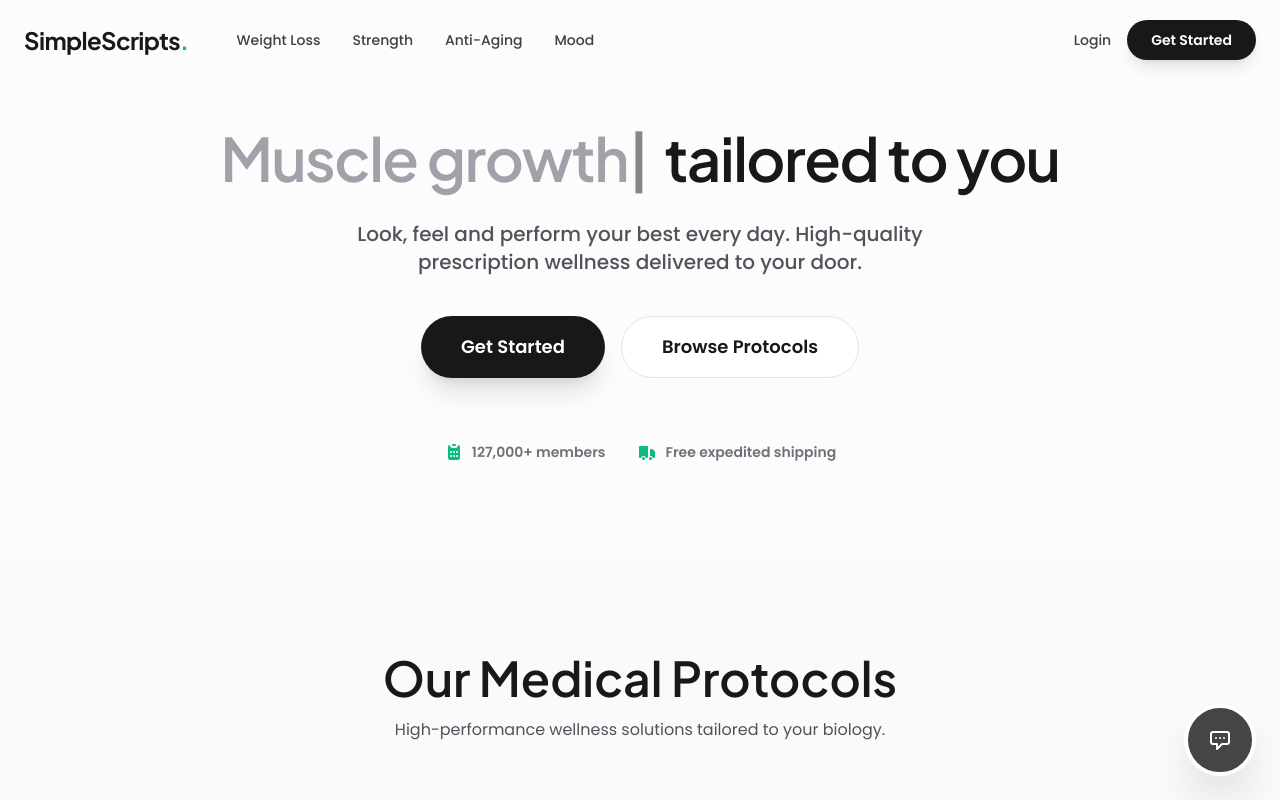
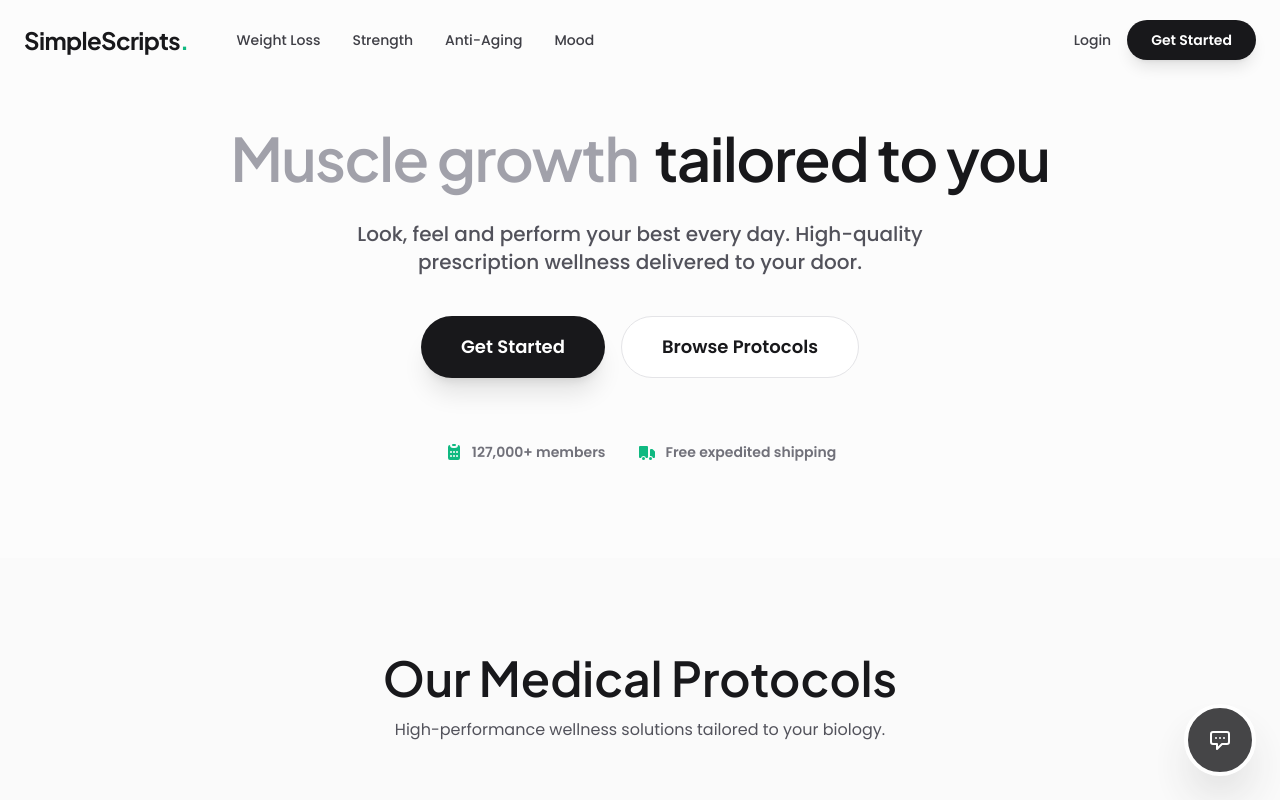
Before and after one commit to sfhighlight2/simplescripts, a React (Vite) app: page / in a window 1280 px wide. Shown: the top 800 px of the page. Built offline with nearby package versions, Linux system fonts and the light colour scheme; grey boxes are pictures that could not be loaded.

Commit message:
Remove cursor from hero headline

```diff
--- a/components/Hero.tsx
+++ b/components/Hero.tsx
@@ -32,7 +32,6 @@ const Hero: React.FC = () => {
 
           <h1 className="text-4xl md:text-5xl lg:text-6xl font-semibold tracking-tight text-zinc-900 mb-8 leading-tight min-h-[120px] md:min-h-0">
             <span className="text-zinc-400 block md:inline">{words[index].substring(0, subIndex)}</span>
-            <span className="animate-pulse">|</span>
             <br className="md:hidden" />
             <span className="block md:inline ml-0 md:ml-4">tailored to you</span>
           </h1>
```
Lines whose indentation alone changed are shown as unchanged.
